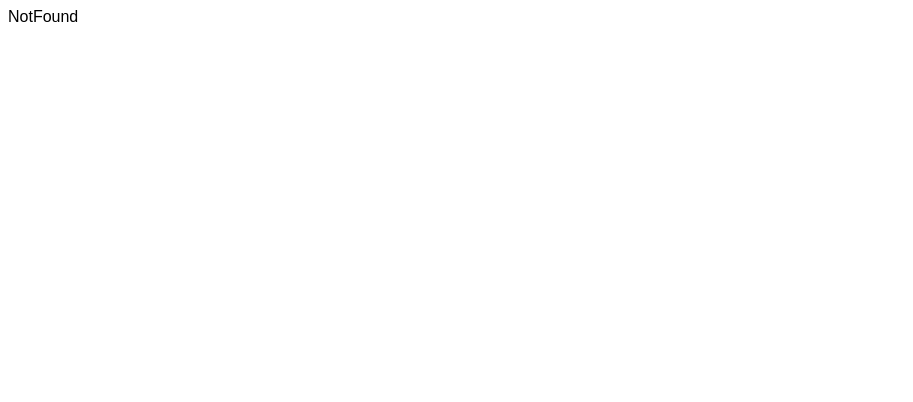
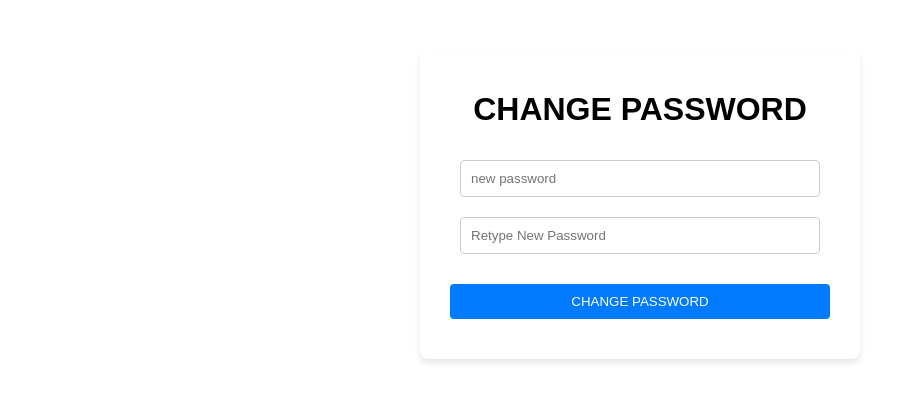
Before and after one commit to Aamishsn/auth-system-react-django, a React (Vite) app in the folder frontend/: page /password-reset/1/1 in a window 1280 px wide. Shown: the top 402 px of the page, without its empty margins (0-913 px from the left). Built offline with nearby package versions, Linux system fonts and the light colour scheme.

Commit message:
forget password functionality added with password reset email page

```diff
--- a/frontend/src/App.jsx
+++ b/frontend/src/App.jsx
@@ -9,6 +9,8 @@ import Activate from "./pages/Activate";
 import ResendActivationEmail from "./pages/ResendActivationEmail";
 import ForgetPass from "./pages/ForgetPass";
 import ForgetPassword from "./pages/ForgetPassword";
+import ForgetPassActivation from "./pages/ForgetPassActivation";
+import ConfirmPass from "./pages/ConfirmPass";
 
 function Logout() {
   localStorage.clear();
@@ -36,6 +38,9 @@ function App() {
         <Route path="/logout" element={<Logout />} />
         <Route path="/register" element={<RegisterAndLogout />} />
         <Route path="/activate/:uid/:token" element={<Activate />} />
+        <Route path="/password-reset/:uid/:token" element={<ConfirmPass/>} />
+
+
         <Route
           path="/change-password"
           element={
@@ -48,7 +53,9 @@ function App() {
           path="/resend-activation-email"
           element={<ResendActivationEmail />}
         />
+
         <Route path="/forget-password" element={<ForgetPassword />}></Route>
+
         <Route path="*" element={<NotFound />}></Route>
       </Routes>
     </BrowserRouter>
--- /dev/null
+++ b/frontend/src/pages/ConfirmPass.jsx
@@ -0,0 +1,52 @@
+import React from "react";
+import { useParams, useNavigate } from "react-router-dom";
+import api from "../api";
+import { useState } from "react";
+
+const ConfirmPass = () => {
+  const { uid, token } = useParams(); //{uid , token}
+  const [re_new_password, setPassword] = useState("");
+  const [new_password, setNewPassword] = useState("");
+  const navigate = useNavigate();
+
+  const handleSubmit =  () => {
+
+        const res = api.post("/api/auth/users/reset_password_confirm/", {
+      uid,
+      token,
+      new_password,
+      re_new_password,
+    });
+    navigate("/login");
+
+
+  };
+
+  return (
+    <>
+      <form onSubmit={handleSubmit} className="form-container">
+        <h1>CHANGE PASSWORD</h1>
+        <input
+          className="form-input"
+          type="text"
+          value={new_password}
+          onChange={(e) => setNewPassword(e.target.value)}
+          placeholder="new password"
+        />
+
+        <input
+          className="form-input"
+          type="text"
+          value={re_new_password}
+          onChange={(e) => setPassword(e.target.value)}
+          placeholder="Retype New Password"
+        />
+        <button className="form-button" type="submit">
+          CHANGE PASSWORD
+        </button>
+      </form>
+    </>
+  );
+};
+
+export default ConfirmPass;
--- /dev/null
+++ b/frontend/src/pages/ForgetPassActivation.jsx
@@ -0,0 +1,51 @@
+import React from "react";
+import { useParams, Navigate } from "react-router-dom";
+import api from "../api";
+import { useState } from "react";
+
+
+const ForgetPassActivation = () => {
+    const { uid, token } = useParams(); //{uid , token}
+    const [re_new_password, setPassword] = useState("");
+    const [new_password, setNewPassword] = useState("");
+
+    const [loading, setLoading] = useState(false);
+    const [loadings, setLoadings] = useState(false);
+
+    const handleSubmit = async () => {
+
+
+      const res = await api
+        .post("/api/auth/users/reset_password_confirm/", { uid, token, new_password, re_new_password });
+     <Navigate to="/login" />
+
+    };
+
+    return (
+      <div>
+     <form onSubmit={handleSubmit} className="form-container">
+        <h1>CHANGE PASSWORD</h1>
+        <input
+          className="form-input"
+          type="text"
+          value={new_password}
+          onChange={(e) => setNewPassword(e.target.value)}
+          placeholder="new password"
+        />
+
+        <input
+          className="form-input"
+          type="text"
+          value={re_new_password}
+          onChange={(e) => setPassword(e.target.value)}
+          placeholder="Retype New Password"
+        />
+        <button className="form-button" type="submit">
+          CHANGE PASSWORD
+        </button>
+      </form>
+      </div>
+    );
+}
+
+export default ForgetPassActivation
--- a/frontend/src/pages/ForgetPassword.jsx
+++ b/frontend/src/pages/ForgetPassword.jsx
@@ -1,9 +1,52 @@
-import React from 'react'
+import React from "react";
+import { useState } from "react";
+import api from "../api";
+import { useNavigate } from "react-router-dom";
+import { ACCESS_TOKEN, REFRESH_TOKEN } from "../constants";
 
+import LoadingIndicator from "../components/LoadingIndicator";
 const ForgetPassword = () => {
+  const [email, setEmail] = useState("");
+
+  const [loading, setLoading] = useState(false);
+  const navigate = useNavigate();
+
+  const handleSubmit = async (e) => {
+    setLoading(true);
+    e.preventDefault();
+
+    try {
+
+        const res = await api.post("/api/auth/users/reset_password/", { email });
+
+
+    } catch (error) {
+      alert(error);
+    } finally {
+      setLoading(false);
+      navigate("/login");
+    }
+  };
+
   return (
-    <div>ForgetPassword</div>
-  )
+    <>
+      <form onSubmit={handleSubmit} className="form-container">
+        <h1>FORGET PASSWORD</h1>
+        <input
+          className="form-input"
+          type="text"
+          value={email}
+          onChange={(e) => setEmail(e.target.value)}
+          placeholder="YOUR EMAIL ADDRESS"
+        />
+
+        {loading && <LoadingIndicator />}
+        <button className="form-button" type="submit">
+         SEND EMAIL
+        </button>
+      </form>
+    </>
+  );
 }
 
 export default ForgetPassword
```
Also changed, not shown: 1 other file (tests, documents, lock files or other folders).
